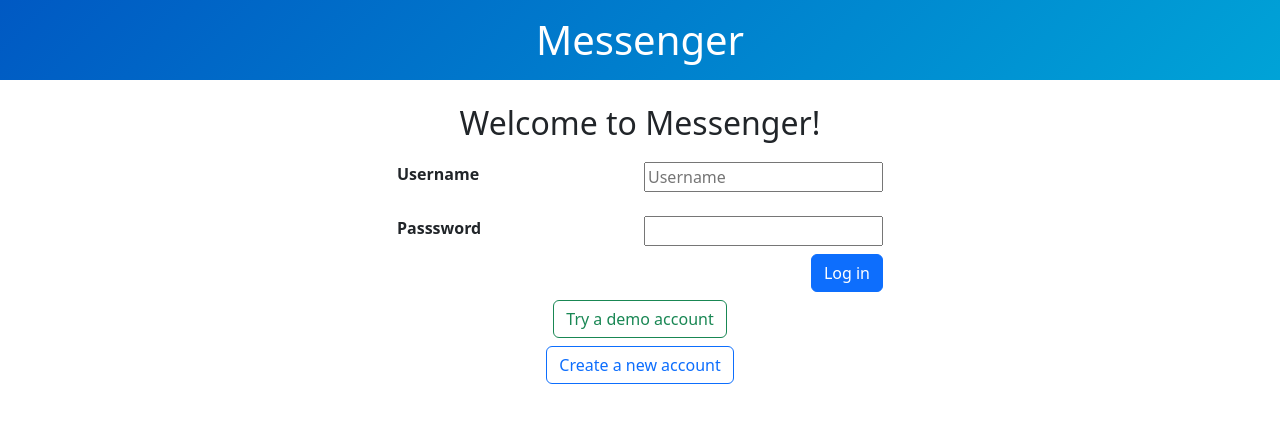
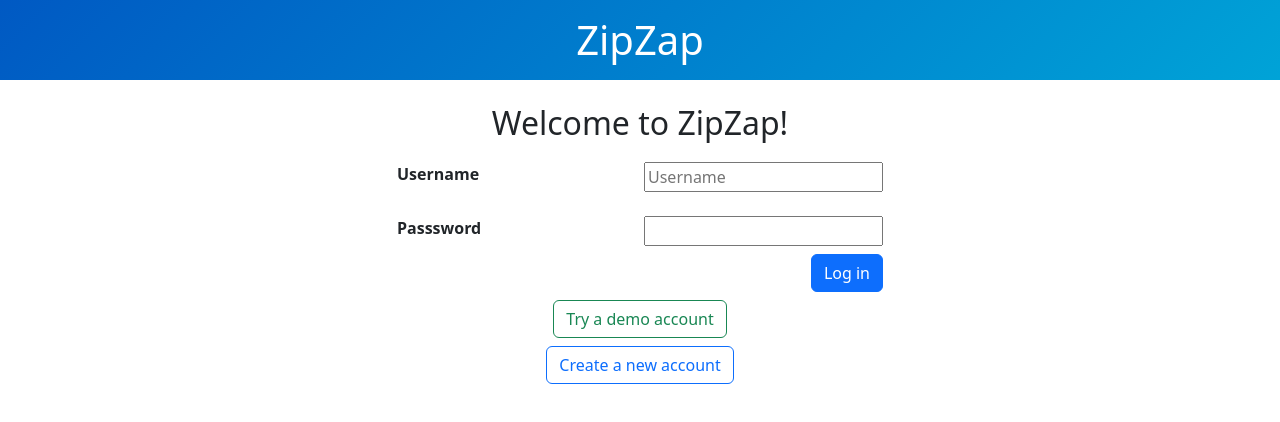
Before and after one commit to gustydev/zipzap, a React (Vite) app: page /login in a window 1280 px wide. Shown: the top 422 px of the page. Built offline with nearby package versions, Linux system fonts and the light colour scheme; no server answers.

Commit message:
Update README.md and change project name

```diff
--- a/index.html
+++ b/index.html
@@ -3,7 +3,7 @@
   <head>
     <meta charset="UTF-8" />
     <meta name="viewport" content="width=device-width, initial-scale=1.0" />
-    <title>Messenger</title>
+    <title>ZipZap</title>
   </head>
   <body>
     <div id="root"></div>
--- a/package.json
+++ b/package.json
@@ -1,5 +1,5 @@
 {
-  "name": "messenger",
+  "name": "zipzap",
   "private": true,
   "version": "0.0.0",
   "type": "module",
--- a/src/components/auth/Login.jsx
+++ b/src/components/auth/Login.jsx
@@ -31,7 +31,7 @@ export default function Login() {
 
     return (
         <div className='login'>
-            <h2>Welcome to Messenger!</h2>
+            <h2>Welcome to ZipZap!</h2>
             <form action="" method='post' onSubmit={(e) => {handleSubmit(e)}} className="authForm">
                 <div className="formGroup mb-3">
                     <label htmlFor="username">Username</label>
--- a/src/components/home/Home.jsx
+++ b/src/components/home/Home.jsx
@@ -1,8 +1,7 @@
 export default function Home() {
     return (
         <div className="home">
-            <h2>Welcome to Messenger!</h2>
-            <div>Hope you like it :&gt;</div>
+            <h2>Welcome to ZipZap!</h2>
             <div>Start by customizing your profile, checking out open chats and the users list</div>
         </div>
     )
--- a/src/components/layout/Topbar.jsx
+++ b/src/components/layout/Topbar.jsx
@@ -1,7 +1,7 @@
 export default function Topbar() {
     return (
         <div className='topbar'>
-            <h1>Messenger</h1>
+            <h1>ZipZap</h1>
         </div>
     )
 }
```
Also changed, not shown: 1 other file (tests, documents, lock files or other folders).
